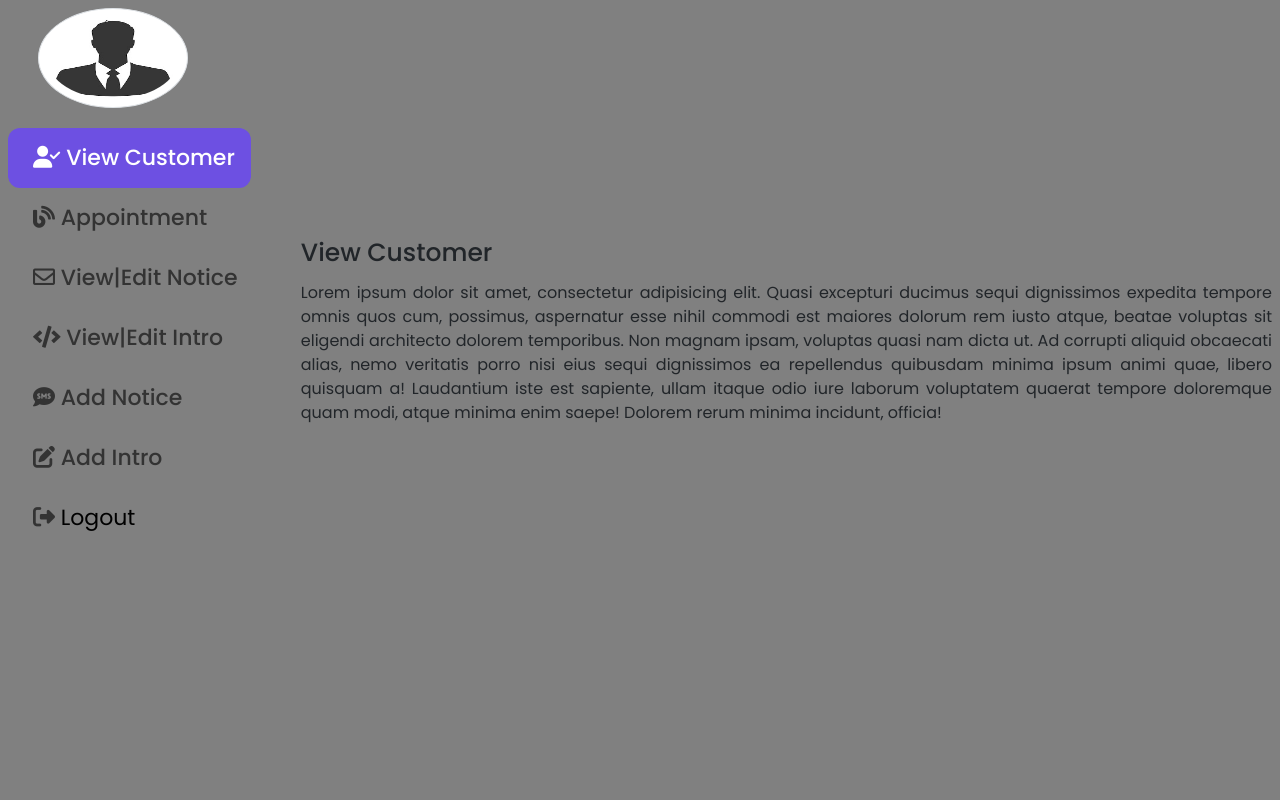
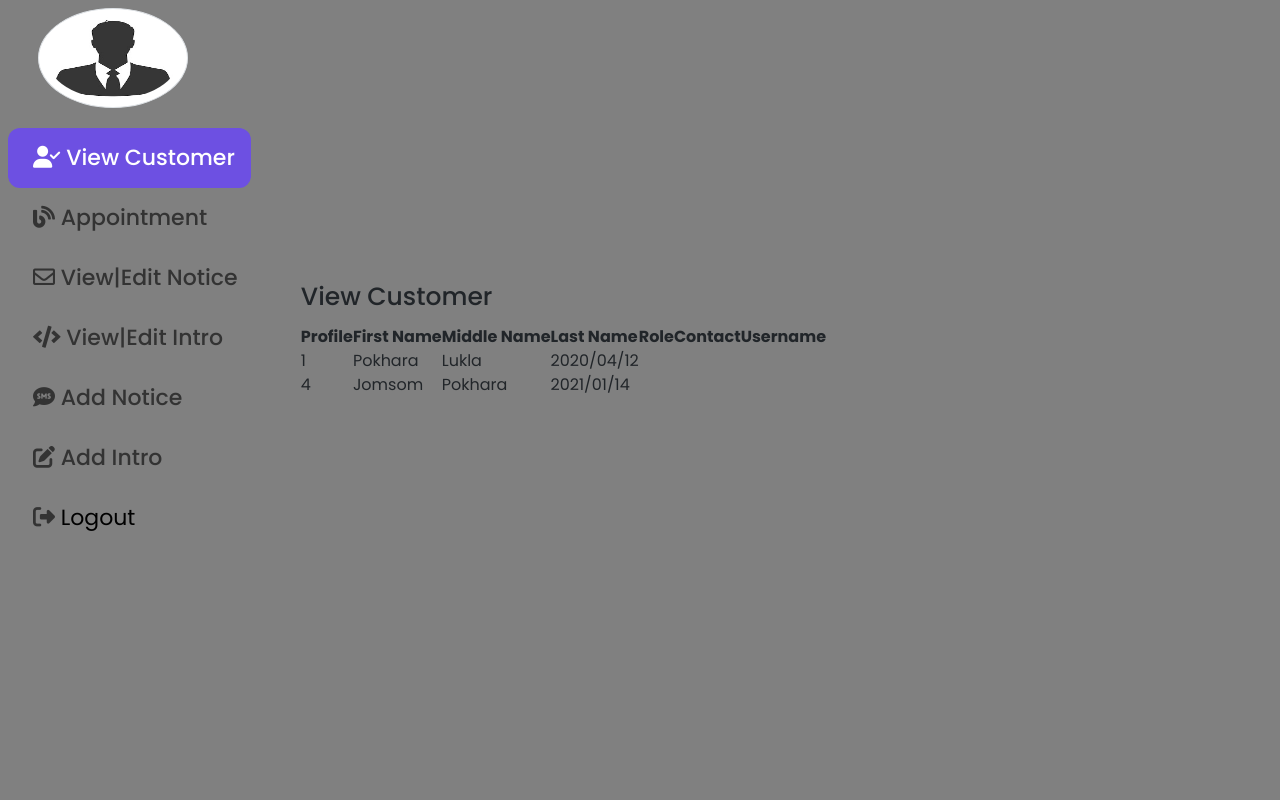
Before and after one commit to sanjiv576/school_website, a Django app: page /user/admin in a window 1280 px wide. Shown: the part 77-877 px from the top of the page. Run offline with Django 4.2, Linux system fonts and the light colour scheme; some libraries are stand-ins or nearby versions.

Commit message:
added view customer and view notice

```diff
--- a/school/templates/user/adminDashboard.html
+++ b/school/templates/user/adminDashboard.html
@@ -4,9 +4,12 @@
 
 <title>KEBS School | Admin</title>
 {% load static %}
+<!-- added custom css -->
 <link rel="stylesheet" href="{% static 'css/user/custom/adminDashboard.css' %}">
+<link rel="stylesheet" href="{% static 'css/user/custom/view_customer.css' %}">
+
 <!-- Fontawesome CDN Link -->
-    <link rel="stylesheet" href="https://cdnjs.cloudflare.com/ajax/libs/font-awesome/5.15.2/css/all.min.css"/>
+<link rel="stylesheet" href="https://cdnjs.cloudflare.com/ajax/libs/font-awesome/5.15.2/css/all.min.css" />
 </head>
 
 <body>
@@ -25,7 +28,7 @@
             <input type="file" name="image" value="Edit"/>
           </form> -->
 
-          <img src="{% static 'images/user/default.jpeg' %}" alt="" class="img-thumbnail rounded-circle"/>
+      <img src="{% static 'images/user/default.jpeg' %}" alt="" class="img-thumbnail rounded-circle" />
     </div>
 
     <!-- left tabs -->
@@ -74,29 +77,155 @@
       <div class="text-content">
         <div class="view_customer text">
           <div class="title">View Customer</div>
-              <p>Lorem ipsum dolor sit amet, consectetur adipisicing elit. Quasi excepturi ducimus sequi dignissimos expedita tempore omnis quos cum, possimus, aspernatur esse nihil commodi est maiores dolorum rem iusto atque, beatae voluptas sit eligendi architecto dolorem temporibus. Non magnam ipsam, voluptas quasi nam dicta ut. Ad corrupti aliquid obcaecati alias, nemo veritatis porro nisi eius sequi dignissimos ea repellendus quibusdam minima ipsum animi quae, libero quisquam a! Laudantium iste est sapiente, ullam itaque odio iure laborum voluptatem quaerat tempore doloremque quam modi, atque minima enim saepe! Dolorem rerum minima incidunt, officia!</p>
+
+          <!-- table here -->
+
+          <div class="table-content">
+            <table cellspacing="0" id="view_customer_table">
+              <thead>
+                <tr>
+                  <th rowspan="2">Profile</th>
+                  <th rowspan="2">First Name</th>
+                  <th rowspan="2">Middle Name</th>
+                  <th rowspan="2">Last Name</th>
+                  <th rowspan="2">Role</th>
+                  <th rowspan="2">Contact</th>
+                  <th rowspan="2">Username</th>
+              </thead>
+
+              <tbody>
+                <tr>
+                  <td>1</td>
+                  <td>Pokhara</td>
+                  <td>Lukla</td>
+                  <td>2020/04/12</td>
+
+                </tr>
+
+                <tr>
+                  <td>4</td>
+                  <td>Jomsom</td>
+                  <td>Pokhara</td>
+                  <td>2021/01/14</td>
+
+                </tr>
+
+                {% for user in users %}
+                <tr>
+                  <td> <img src="/{{ customer.image }} " width="100"></td>
+                  <td>{{ user.first_name }}</td>
+                  <td>{{ user.middle_name }}</td>
+                  <td>{{ user.last_name }}</td>
+                  <td>{{ user.role }}</td>
+                  <td>{{ user.contact }}</td>
+                  <td>{{ user.username }}</td>
+
+                </tr>
+                {% endfor %}
+              </tbody>
+            </table>
+
+          </div>
         </div>
         <div class="view_appointment text">
           <div class="title">Appointment</div>
-              <p>Lorem ipsum dolor sit amet, consectetur adipisicing elit. Alias tempora, unde reprehenderit incidunt excepturi blanditiis ullam dignissimos provident quam? Fugit, enim! Architecto ad officiis dignissimos ex quae iusto amet pariatur, ea eius aut velit, tempora magnam hic autem maiores unde corrupti tenetur delectus! Voluptatum praesentium labore consectetur ea qui illum illo distinctio, sunt, ipsam rerum optio quibusdam cum a? Aut facilis non fuga molestiae voluptatem omnis reprehenderit, dignissimos commodi repellat sapiente natus ipsam, ipsa distinctio. Ducimus repudiandae fuga aliquid, numquam.</p>
+          <!-- table here -->
+
+          <div class="table-content">
+            <table cellspacing="0" id="view_customer_table">
+              <thead>
+                <tr>
+                  <th rowspan="2">Full Name</th>
+                  <th rowspan="2">Contact</th>
+                  <th rowspan="2">Date</th>
+                  <th rowspan="2">Time</th>
+                  <th rowspan="2">Category</th>
+                  <th rowspan="2">Description</th>
+              </thead>
+
+              <tbody>
+                <tr>
+                  <td>1</td>
+                  <td>Pokhara</td>
+                  <td>Lukla</td>
+                  <td>2020/04/12</td>
+
+                </tr>
+
+                <tr>
+                  <td>4</td>
+                  <td>Jomsom</td>
+                  <td>Pokhara</td>
+                  <td>2021/01/14</td>
+
+                </tr>
+
+                {% for customer in customers %}
+                <tr>
+                  <td>{{ customer.fullname }}</td>
+                  <td>{{ customer.contact }}</td>
+                  <td>{{ customer.date }}</td>
+                  <td>{{ customer.time }}</td>
+                  <td>{{ customer.category }}</td>
+                  <td>{{ customer.description }}</td>
+
+
+                </tr>
+                {% endfor %}
+              </tbody>
+            </table>
+
+          </div>
         </div>
         <div class="notice_vacancy text">
           <div class="title">View Notice Vacancy Publish</div>
-              <p>Lorem ipsum dolor sit amet, consectetur adipisicing elit. Maiores error neque, officia excepturi dolores quis dolor, architecto iusto deleniti a soluta nostrum. Fuga reiciendis beatae, dicta voluptatem, vitae eligendi maxime accusamus. Amet totam aut odio velit cumque autem neque sequi provident mollitia, nisi sunt maiores facilis debitis in officiis asperiores saepe quo soluta laudantium ad non quisquam! Repellendus culpa necessitatibus aliquam quod mollitia perspiciatis ducimus doloribus perferendis autem, omnis, impedit, veniam qui dolorem? Ipsam nihil assumenda, sit ratione blanditiis eius aliquam libero iusto, dolorum aut perferendis modi laboriosam sint dolor.</p>
+          <p>Lorem ipsum dolor sit amet, consectetur adipisicing elit. Maiores error neque, officia excepturi dolores
+            quis dolor, architecto iusto deleniti a soluta nostrum. Fuga reiciendis beatae, dicta voluptatem, vitae
+            eligendi maxime accusamus. Amet totam aut odio velit cumque autem neque sequi provident mollitia, nisi
+            sunt
+            maiores facilis debitis in officiis asperiores saepe quo soluta laudantium ad non quisquam! Repellendus
+            culpa necessitatibus aliquam quod mollitia perspiciatis ducimus doloribus perferendis autem, omnis,
+            impedit,
+            veniam qui dolorem? Ipsam nihil assumenda, sit ratione blanditiis eius aliquam libero iusto, dolorum aut
+            perferendis modi laboriosam sint dolor.</p>
         </div>
         <div class="intro text">
           <div class="title">View Introduction</div>
-              <p>Lorem ipsum dolor sit amet, consectetur adipisicing elit. Tempore magnam vitae inventore blanditiis nam tenetur voluptates doloribus error atque reprehenderit, necessitatibus minima incidunt a eius corrupti placeat, quasi similique deserunt, harum? Quia ut impedit ab earum expedita soluta repellat perferendis hic tempora inventore, accusantium porro consequuntur quisquam et assumenda distinctio dignissimos doloremque enim nemo delectus deserunt! Ullam perspiciatis quae aliquid animi quam amet deleniti, at dolorum tenetur, tempore laborum.</p>
+          <p>Lorem ipsum dolor sit amet, consectetur adipisicing elit. Tempore magnam vitae inventore blanditiis nam
+            tenetur voluptates doloribus error atque reprehenderit, necessitatibus minima incidunt a eius corrupti
+            placeat, quasi similique deserunt, harum? Quia ut impedit ab earum expedita soluta repellat perferendis
+            hic
+            tempora inventore, accusantium porro consequuntur quisquam et assumenda distinctio dignissimos doloremque
+            enim nemo delectus deserunt! Ullam perspiciatis quae aliquid animi quam amet deleniti, at dolorum tenetur,
+            tempore laborum.</p>
         </div>
         <div class="add_notice text">
           <div class="title">Add Notice Vacancy</div>
-              <p>Lorem ipsum dolor sit amet, consectetur adipisicing elit. Necessitatibus incidunt possimus quas ad, sit nam veniam illo ullam sapiente, aspernatur fugiat atque. Laboriosam libero voluptatum molestiae veniam earum quisquam, laudantium aperiam, eligendi dicta animi maxime sunt non nisi, ex, ipsa! Soluta ex, quibusdam voluptatem distinctio asperiores recusandae veritatis optio dolorem illo nesciunt quos ullam, dicta numquam ipsam cumque sed. Blanditiis omnis placeat, enim sit dicta eligendi voluptatibus laborum consectetur repudiandae tempora numquam molestiae rerum mollitia nemo. Velit perspiciatis, nesciunt, quo illo quas error debitis molestiae et sapiente neque tempore natus?</p>
+          <p>Lorem ipsum dolor sit amet, consectetur adipisicing elit. Necessitatibus incidunt possimus quas ad, sit
+            nam
+            veniam illo ullam sapiente, aspernatur fugiat atque. Laboriosam libero voluptatum molestiae veniam earum
+            quisquam, laudantium aperiam, eligendi dicta animi maxime sunt non nisi, ex, ipsa! Soluta ex, quibusdam
+            voluptatem distinctio asperiores recusandae veritatis optio dolorem illo nesciunt quos ullam, dicta
+            numquam
+            ipsam cumque sed. Blanditiis omnis placeat, enim sit dicta eligendi voluptatibus laborum consectetur
+            repudiandae tempora numquam molestiae rerum mollitia nemo. Velit perspiciatis, nesciunt, quo illo quas
+            error
+            debitis molestiae et sapiente neque tempore natus?</p>
         </div>
         <div class="add_intro text">
           <div class="title">Add Introduction</div>
-              <p>Lorem ipsum dolor sit amet, consectetur adipisicing elit. Necessitatibus incidunt possimus quas ad, sit nam veniam illo ullam sapiente, aspernatur fugiat atque. Laboriosam libero voluptatum molestiae veniam earum quisquam, laudantium aperiam, eligendi dicta animi maxime sunt non nisi, ex, ipsa! Soluta ex, quibusdam voluptatem distinctio asperiores recusandae veritatis optio dolorem illo nesciunt quos ullam, dicta numquam ipsam cumque sed. Blanditiis omnis placeat, enim sit dicta eligendi voluptatibus laborum consectetur repudiandae tempora numquam molestiae rerum mollitia nemo. Velit perspiciatis, nesciunt, quo illo quas error debitis molestiae et sapiente neque tempore natus?</p>
+          <p>Lorem ipsum dolor sit amet, consectetur adipisicing elit. Necessitatibus incidunt possimus quas ad, sit
+            nam
+            veniam illo ullam sapiente, aspernatur fugiat atque. Laboriosam libero voluptatum molestiae veniam earum
+            quisquam, laudantium aperiam, eligendi dicta animi maxime sunt non nisi, ex, ipsa! Soluta ex, quibusdam
+            voluptatem distinctio asperiores recusandae veritatis optio dolorem illo nesciunt quos ullam, dicta
+            numquam
+            ipsam cumque sed. Blanditiis omnis placeat, enim sit dicta eligendi voluptatibus laborum consectetur
+            repudiandae tempora numquam molestiae rerum mollitia nemo. Velit perspiciatis, nesciunt, quo illo quas
+            error
+            debitis molestiae et sapiente neque tempore natus?</p>
         </div>
-          </div>
+
       </div>
     </div>
 
```
Lines whose indentation alone changed are shown as unchanged.
